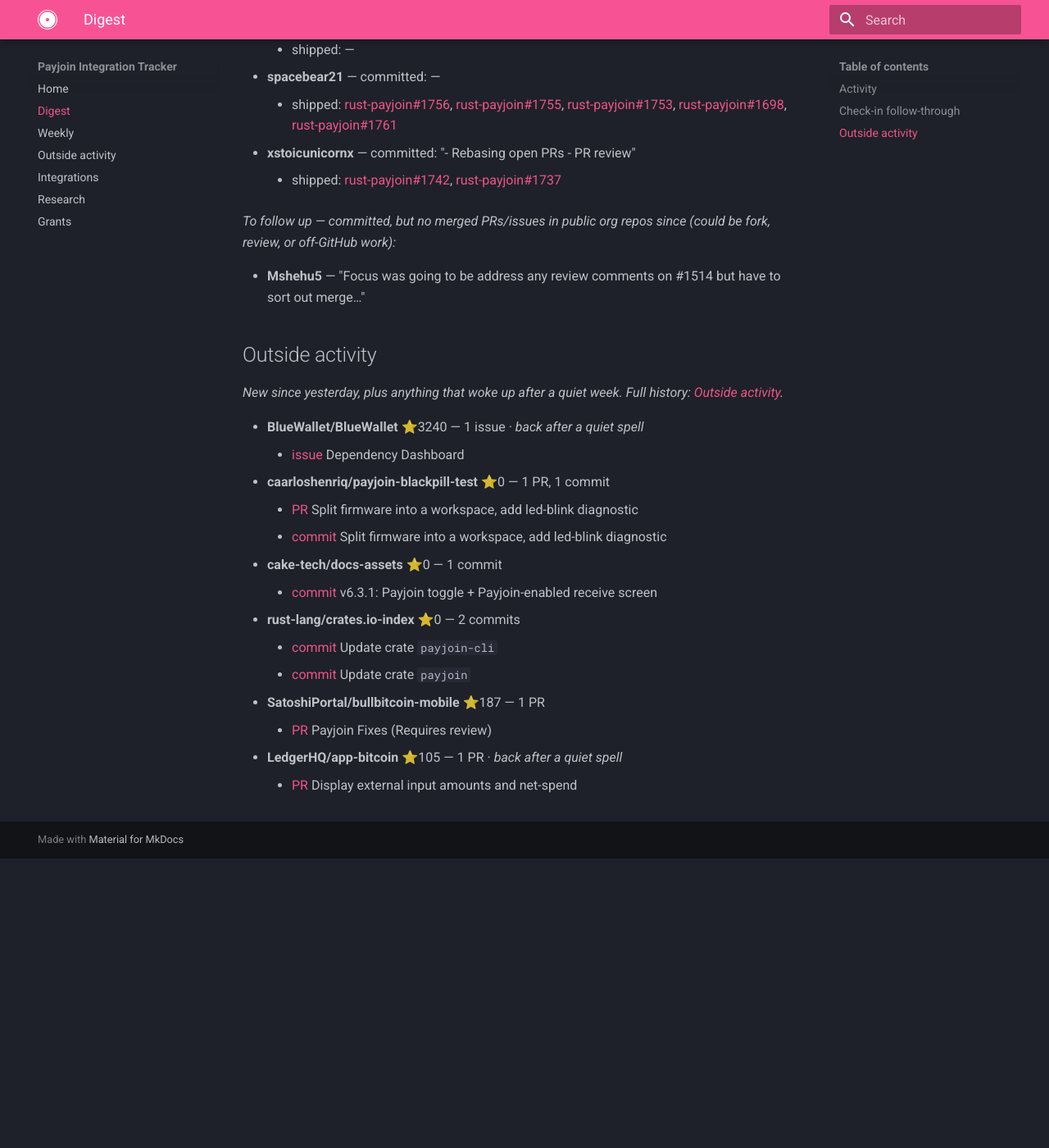
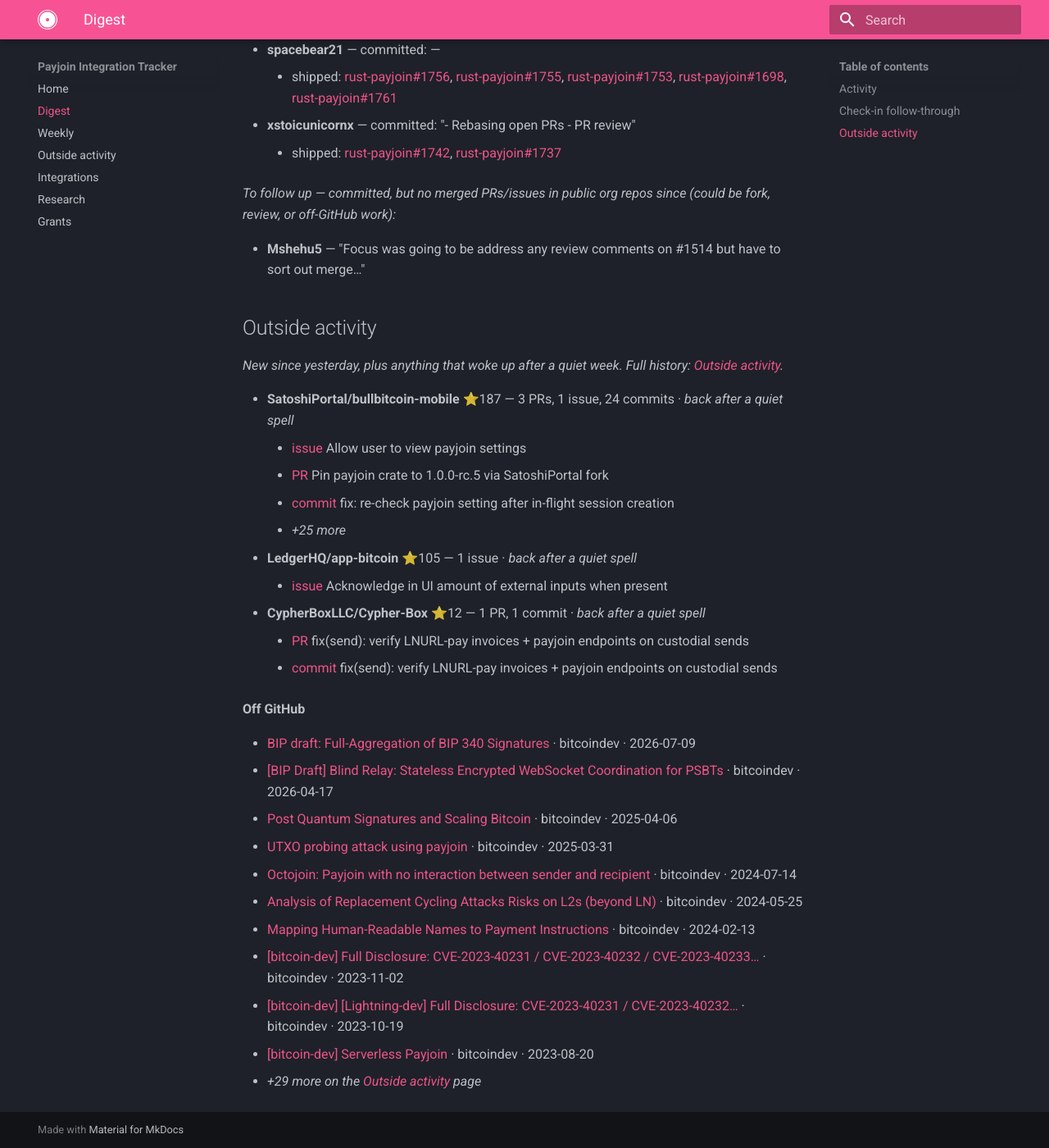
Before and after one commit to payjoin/payjoin.org, an MkDocs documentation site: the page built from docs/digest.md, in a window 1280 px wide and 1400 px high, scrolled down 778 px. Shown: the whole window at 82% size. Built offline with MkDocs 1.6.1 and Material for MkDocs 9.7.7, drawn with Linux system fonts in a browser that asks for light colours; before the commit the page ends 1825 px from its top, so only the background shows below that; some of the changed text lies outside the part shown.

Commit message:
chore: refresh tracker auto-state + digest

```diff
--- a/docs/digest.md
+++ b/docs/digest.md
@@ -1,11 +1,10 @@
 # Daily digest
 
-_As of 2026-07-24 (UTC) · tracking 25 upstream items_
+_As of 2026-07-25 (UTC) · tracking 25 upstream items_
 
 ## Activity
 
-- **BTCPay Server** — [repo](https://github.com/ValeraFinebits/btcpayserver-payjoin-plugin) — updated 2026-07-23
-- **Cove** — [repo](https://github.com/bitcoinppl/cove) — updated 2026-07-23
+- **BTCPay Server** — [repo](https://github.com/ValeraFinebits/btcpayserver-payjoin-plugin) — updated 2026-07-24
 
 
 ## Check-in follow-through
@@ -33,17 +32,27 @@ _To follow up — committed, but no merged PRs/issues in public org repos since
 
 _New since yesterday, plus anything that woke up after a quiet week. Full history: [Outside activity](outside.md)._
 
-- **BlueWallet/BlueWallet** ⭐3240 — 1 issue · _back after a quiet spell_
-    - [issue](https://github.com/BlueWallet/BlueWallet/issues/3659) Dependency Dashboard
-- **caarloshenriq/payjoin-blackpill-test** ⭐0 — 1 PR, 1 commit
-    - [PR](https://github.com/caarloshenriq/payjoin-blackpill-test/pull/1) Split firmware into a workspace, add led-blink diagnostic
-    - [commit](https://github.com/caarloshenriq/payjoin-blackpill-test/commit/54e30d9717f32081a7ae5bb2c4caf8eda3dcb3e2) Split firmware into a workspace, add led-blink diagnostic
-- **cake-tech/docs-assets** ⭐0 — 1 commit
-    - [commit](https://github.com/cake-tech/docs-assets/commit/c883c9f2930d93e42272a90127c5a5879fbb30b4) v6.3.1: Payjoin toggle + Payjoin-enabled receive screen
-- **rust-lang/crates.io-index** ⭐0 — 2 commits
-    - [commit](https://github.com/rust-lang/crates.io-index/commit/879c8f02f08ec5d7412f9a0a312c46816b7be828) Update crate `payjoin-cli`
-    - [commit](https://github.com/rust-lang/crates.io-index/commit/de59cbe2d04b3bd5742b6b59da86eedc4c0cfeeb) Update crate `payjoin`
-- **SatoshiPortal/bullbitcoin-mobile** ⭐187 — 1 PR
-    - [PR](https://github.com/SatoshiPortal/bullbitcoin-mobile/pull/2499) Payjoin Fixes (Requires review)
-- **LedgerHQ/app-bitcoin** ⭐105 — 1 PR · _back after a quiet spell_
-    - [PR](https://github.com/LedgerHQ/app-bitcoin/pull/528) Display external input amounts and net-spend
+- **SatoshiPortal/bullbitcoin-mobile** ⭐187 — 3 PRs, 1 issue, 24 commits · _back after a quiet spell_
+    - [issue](https://github.com/SatoshiPortal/bullbitcoin-mobile/issues/782) Allow user to view payjoin settings
+    - [PR](https://github.com/SatoshiPortal/bullbitcoin-mobile/pull/2506) Pin payjoin crate to 1.0.0-rc.5 via SatoshiPortal fork
+    - [commit](https://github.com/SatoshiPortal/bullbitcoin-mobile/commit/7c1d1f729ed0bd16633834eb0f0dc4e6742dfd55) fix: re-check payjoin setting after in-flight session creation
+    - _+25 more_
+- **LedgerHQ/app-bitcoin** ⭐105 — 1 issue · _back after a quiet spell_
+    - [issue](https://github.com/LedgerHQ/app-bitcoin/issues/520) Acknowledge in UI amount of external inputs when present
+- **CypherBoxLLC/Cypher-Box** ⭐12 — 1 PR, 1 commit · _back after a quiet spell_
+    - [PR](https://github.com/CypherBoxLLC/Cypher-Box/pull/151) fix(send): verify LNURL-pay invoices + payjoin endpoints on custodial sends
+    - [commit](https://github.com/CypherBoxLLC/Cypher-Box/commit/1fdaed97dcc5e85f00887b0baab9b8a5e4e61bb0) fix(send): verify LNURL-pay invoices + payjoin endpoints on custodial sends
+
+**Off GitHub**
+
+- [BIP draft: Full-Aggregation of BIP 340 Signatures](https://gnusha.org/pi/bitcoindev/tSYH-B4F91BsIzpl_FqPIhxO2xkoDmzbqz097XD41wJGmeHM7Cbt5JP0uqic9aicjM7Hhhr5F_4WEORFyHKYHowqemy0yeVr9p_vnaQhYYM=@protonmail.com) · bitcoindev · 2026-07-09
+- [[BIP Draft] Blind Relay: Stateless Encrypted WebSocket Coordination for PSBTs](https://gnusha.org/pi/bitcoindev/740f74db-c7eb-40df-948a-84fc4c821b38n@googlegroups.com) · bitcoindev · 2026-04-17
+- [Post Quantum Signatures and Scaling Bitcoin](https://gnusha.org/pi/bitcoindev/CAHLj6=OxUUempwziiFdo2eqEhiTHsobgdT+eDDx_y64bHBGiqA@mail.gmail.com) · bitcoindev · 2025-04-06
+- [UTXO probing attack using payjoin](https://gnusha.org/pi/bitcoindev/CALiT-ZrRc3WMiudK4fDj9zs8AJntPBvxRS1=510R7QChFfnrCA@mail.gmail.com) · bitcoindev · 2025-03-31
+- [Octojoin: Payjoin with no interaction between sender and recipient](https://gnusha.org/pi/bitcoindev/f7529867-466c-4438-8c41-e9d2222bd1d3n@googlegroups.com) · bitcoindev · 2024-07-14
+- [Analysis of Replacement Cycling Attacks Risks on L2s (beyond LN)](https://gnusha.org/pi/bitcoindev/f9ac65db-9756-4c85-b376-6b6a286a2b2cn@googlegroups.com) · bitcoindev · 2024-05-25
+- [Mapping Human-Readable Names to Payment Instructions](https://gnusha.org/pi/bitcoindev/34eaef2a-b53f-4622-a620-a3bc5161cbf7@mattcorallo.com) · bitcoindev · 2024-02-13
+- [[bitcoin-dev] Full Disclosure: CVE-2023-40231 / CVE-2023-40232 / CVE-2023-40233…](https://gnusha.org/pi/bitcoindev/CALZpt+EOQEttscM4ncKiUG810DQkzgjFwp6noLh68tSsnHPATw@mail.gmail.com) · bitcoindev · 2023-11-02
+- [[bitcoin-dev] [Lightning-dev] Full Disclosure: CVE-2023-40231 / CVE-2023-40232…](https://gnusha.org/pi/bitcoindev/CALZpt+FaYop1J5Zi=42F4jCScfiPL3AZ98HWtW82Qd8ZQG=aMg@mail.gmail.com) · bitcoindev · 2023-10-19
+- [[bitcoin-dev] Serverless Payjoin](https://gnusha.org/pi/bitcoindev/8qSa5NNuqF64Yg-R-OvO34IYBI0efPOUYYGrFBwvhsDuRMdQzcA6joTi0BNdBkoGgZQgBut257mfwX1e-bDdExlmcxdtRrSjCtWYPBlne6M=@protonmail.com) · bitcoindev · 2023-08-20
+- _+29 more on the [Outside activity](outside.md) page_
```
Also changed, not shown: 3 other files.
